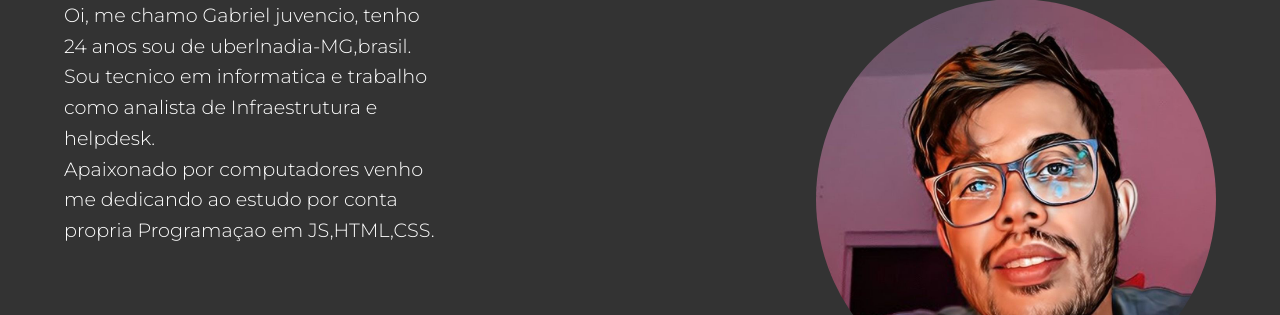
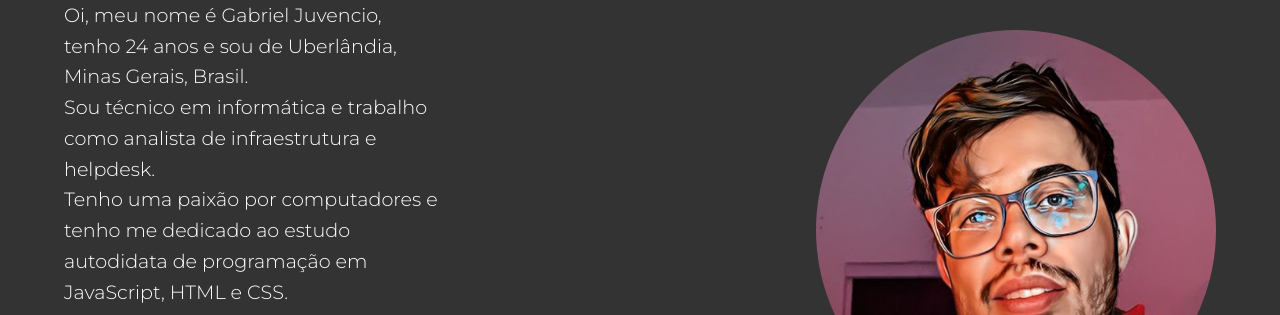
Before and after one commit to GabrielJuvencio09/Portifolio, a plain HTML site: page index.html in a window 1280 px wide. Shown: the part 226-541 px from the top of the page. Drawn offline with Linux system fonts and the light colour scheme.

Commit message:
Update index.html

```diff
--- a/index.html
+++ b/index.html
@@ -44,11 +44,11 @@
             <article class = "text">
 
                 <h2>✔ Sobre min</h2>
-                    <p> Oi, me chamo Gabriel juvencio, tenho 24 anos sou de uberlnadia-MG,brasil.
+                    <p> Oi, meu nome é Gabriel Juvencio, tenho 24 anos e sou de Uberlândia, Minas Gerais, Brasil.
                         <br>
-                        Sou tecnico em informatica e trabalho como analista de Infraestrutura e helpdesk.
+                       Sou técnico em informática e trabalho como analista de infraestrutura e helpdesk.
                         <br>
-                        Apaixonado por computadores venho me dedicando ao estudo por conta propria Programaçao em JS,HTML,CSS.
+                       Tenho uma paixão por computadores e tenho me dedicado ao estudo autodidata de programação em JavaScript, HTML e CSS.
                     </p>
 
             </article>
```
